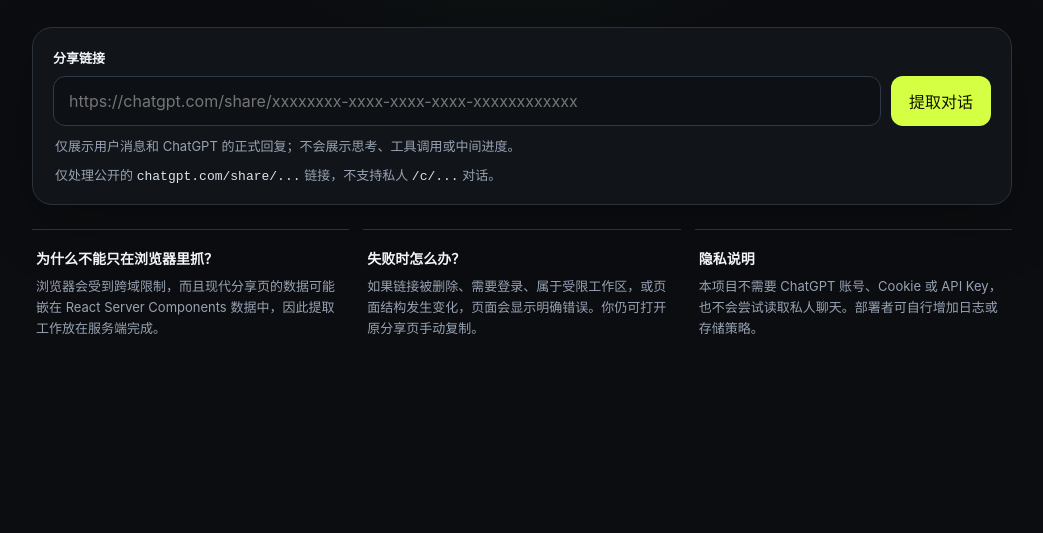
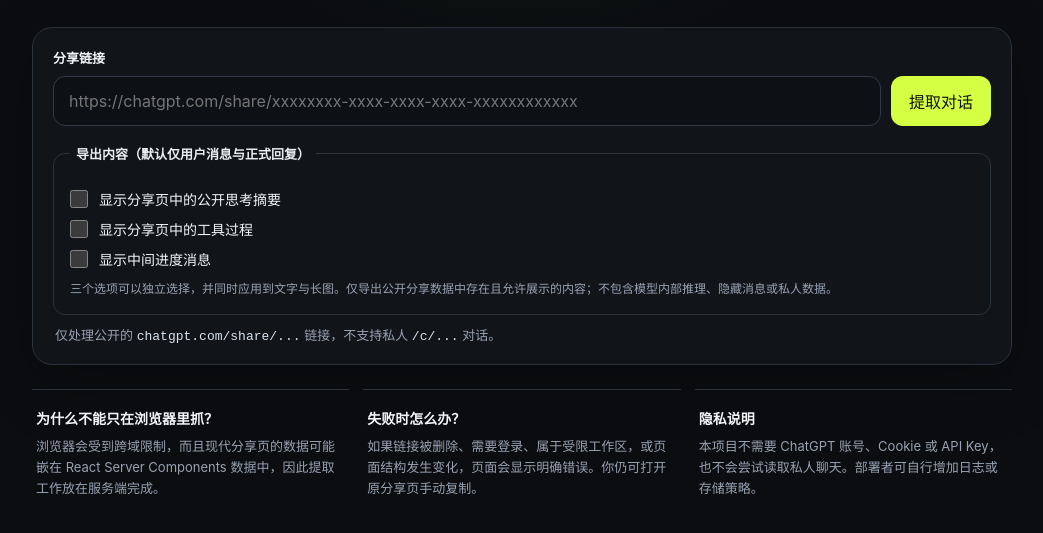
Before and after one commit to pupu838/chatgpt-share-text-extractor, a website with bundled scripts: page public/index.html in a window 1280 px wide. Shown: the part 221-754 px from the top of the page, without its empty margins (118-1161 px from the left). Built offline with nearby package versions, Linux system fonts and the light colour scheme.

Commit message:
ui: restore three independent public transcript export checkboxes

```diff
--- a/public/index.html
+++ b/public/index.html
@@ -23,7 +23,13 @@
             placeholder="https://chatgpt.com/share/xxxxxxxx-xxxx-xxxx-xxxx-xxxxxxxxxxxx" />
           <button id="submitBtn" type="submit">提取对话</button>
         </div>
-        <p class="hint">仅展示用户消息和 ChatGPT 的正式回复；不会展示思考、工具调用或中间进度。</p>
+        <fieldset class="extract-options">
+          <legend>导出内容（默认仅用户消息与正式回复）</legend>
+          <label class="option-line"><input id="includeReasoning" type="checkbox" /> 显示分享页中的公开思考摘要</label>
+          <label class="option-line"><input id="includeTools" type="checkbox" /> 显示分享页中的工具过程</label>
+          <label class="option-line"><input id="includeProgress" type="checkbox" /> 显示中间进度消息</label>
+          <p class="option-note">三个选项可以独立选择，并同时应用到文字与长图。仅导出公开分享数据中存在且允许展示的内容；不包含模型内部推理、隐藏消息或私人数据。</p>
+        </fieldset>
         <p class="hint">仅处理公开的 <code>chatgpt.com/share/...</code> 链接，不支持私人 <code>/c/...</code> 对话。</p>
       </form>
     </section>
```
